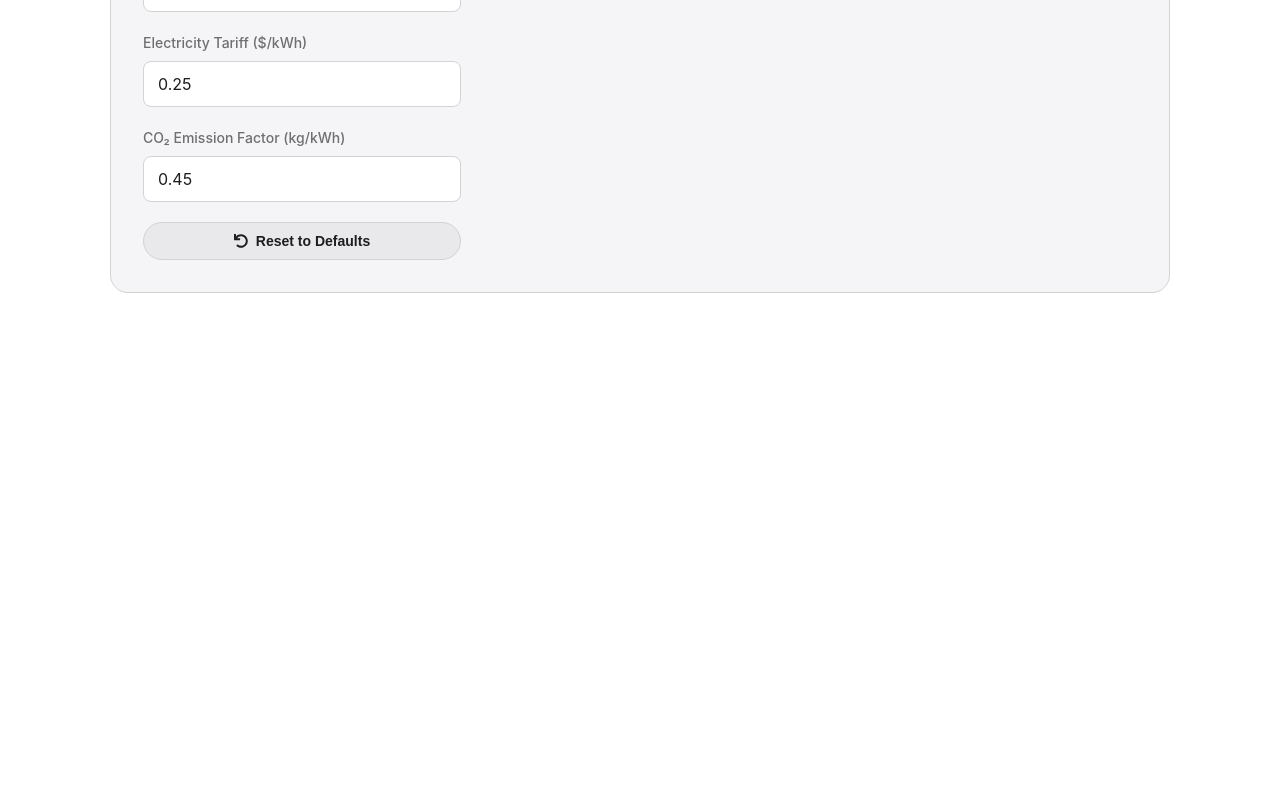
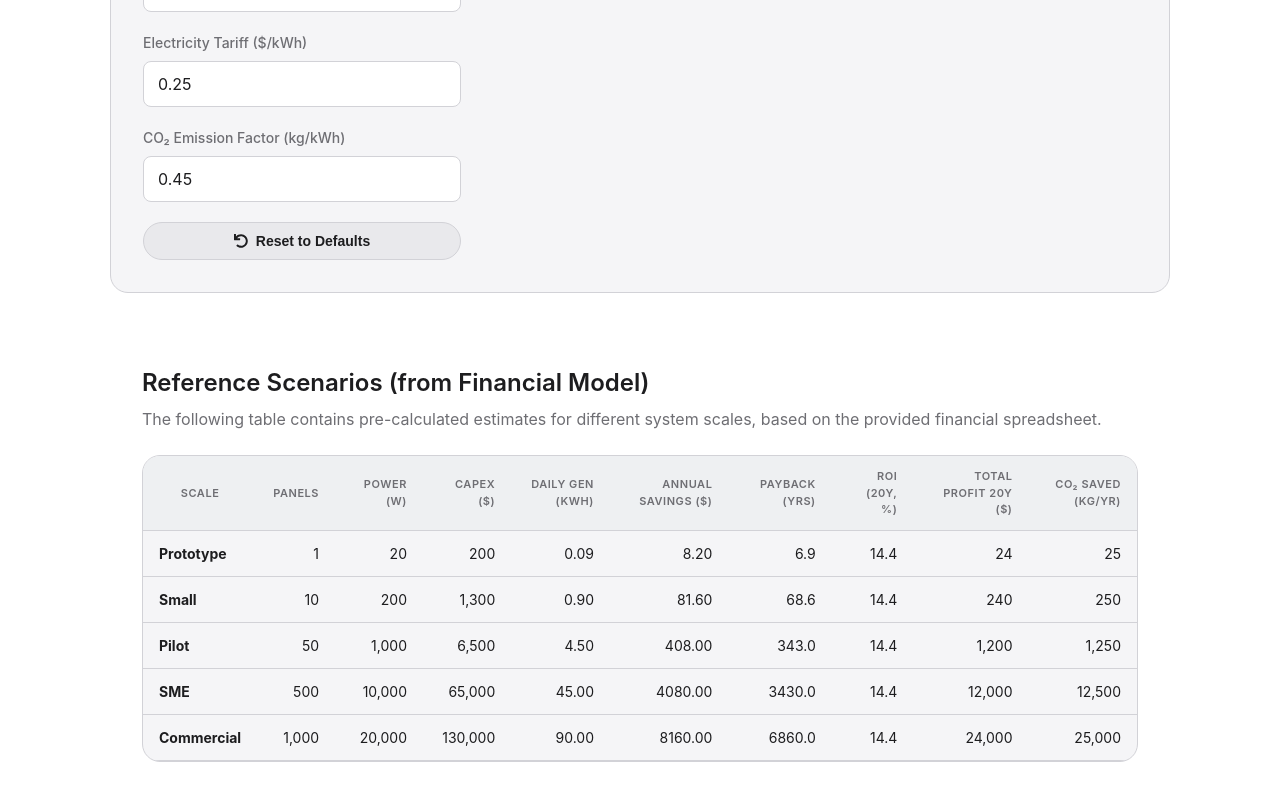
Before and after one commit to sk1ban312/smart-solar-ecosystem, a Next.js app in the folder frontend-dashboard/: page /financial in a window 1280 px wide. Shown: the part 880-1680 px from the top of the page. Before the commit the page ends 1213 px from the top, so only its background shows below. Built offline with nearby package versions, Linux system fonts and the light colour scheme.

Commit message:
Update financial.js

```diff
--- a/frontend-dashboard/src/pages/financial.js
+++ b/frontend-dashboard/src/pages/financial.js
@@ -25,7 +25,6 @@ export default function FinancialPage() {
 
   // Main calculation logic, runs whenever an input changes
   useEffect(() => {
-    // Parse all inputs into numbers, providing a fallback of 0 if invalid
     const panelCapacityW = parseFloat(inputs.panelCapacity) || 0;
     const tariff = parseFloat(inputs.tariff) || 0;
     const capex = parseFloat(inputs.capex) || 0;
@@ -34,28 +33,16 @@ export default function FinancialPage() {
     const projectLifetime = parseInt(inputs.projectLifetime, 10) || 20;
     const co2Factor = parseFloat(inputs.co2Factor) || 0;
 
-    // --- NEW, SIMPLIFIED CALCULATION LOGIC ---
-
-    // 1. Annual Energy Generation (kWh)
+    // --- CORRECTED, SIMPLIFIED CALCULATION LOGIC ---
     const dailyGenerationWh = panelCapacityW * peakSunHours;
     const annualGenerationKwh = (dailyGenerationWh * 365) / 1000;
-
-    // 2. Annual Savings ($)
     const annualSavings = annualGenerationKwh * tariff;
-
-    // 3. Payback Period (years)
     const netAnnualSavings = annualSavings - omCosts;
     const paybackPeriod = (capex > 0 && netAnnualSavings > 0) ? capex / netAnnualSavings : Infinity;
-
-    // 4. Total Profit (over project lifetime, e.g., 20 years)
     const totalSavings = annualSavings * projectLifetime;
     const totalCosts = capex + (omCosts * projectLifetime);
     const totalProfit = totalSavings - totalCosts;
-
-    // 5. ROI (Return on Investment)
     const roi = capex > 0 ? (totalProfit / capex) * 100 : Infinity;
-
-    // 6. Annual CO2 Saved (kg)
     const annualCo2SavedKg = annualGenerationKwh * co2Factor;
 
     setResults({
@@ -66,15 +53,23 @@ export default function FinancialPage() {
       roi,
       annualCo2SavedKg,
     });
+  }, [inputs]);
 
-  }, [inputs]); // This dependency array makes the effect re-run on any input change
+  // Data transcribed from your Excel sheet - THIS IS NOW RESTORED
+  const scaleScenarios = [
+      { scale: 'Prototype', panels: 1, power: 20, capex: 200, dailyGen: 0.09, annualSavings: 8.2, payback: 6.9, roi: 14.4, profit: 24, co2: 25 },
+      { scale: 'Small', panels: 10, power: 200, capex: 1300, dailyGen: 0.9, annualSavings: 81.6, payback: 68.6, roi: 14.4, profit: 240, co2: 250 },
+      { scale: 'Pilot', panels: 50, power: 1000, capex: 6500, dailyGen: 4.5, annualSavings: 408, payback: 343, roi: 14.4, profit: 1200, co2: 1250 },
+      { scale: 'SME', panels: 500, power: 10000, capex: 65000, dailyGen: 45, annualSavings: 4080, payback: 3430, roi: 14.4, profit: 12000, co2: 12500 },
+      { scale: 'Commercial', panels: 1000, power: 20000, capex: 130000, dailyGen: 90, annualSavings: 8160, payback: 6860, roi: 14.4, profit: 24000, co2: 25000 },
+  ];
 
   return (
     <Layout title="Financial Analytics">
       <div style={{ textAlign: 'center', paddingTop: '50px', paddingBottom: '70px' }}>
-        <h1 style={{ fontSize: '56px', fontWeight: 600 }}>Financial Simulator</h1>
+        <h1 style={{ fontSize: '56px', fontWeight: 600 }}>Financial Analytics</h1>
         <p style={{ color: 'var(--text-secondary)', fontSize: '24px', maxWidth: '680px', margin: '8px auto 0 auto' }}>
-          A simplified tool to project solar viability based on core inputs.
+          Use the interactive calculator or review the pre-calculated reference scenarios below.
         </p>
       </div>
 
@@ -83,7 +78,7 @@ export default function FinancialPage() {
         <div className="calculator-container">
           <div className="calculator-inputs">
             <h3><FaCalculator style={{marginRight: '12px'}} />Parameters</h3>
-                <div className="form-grid-single-col"> {/* Using a simpler layout now */}
+              <div className="form-grid-single-col">
                   <div className="form-group">
                       <label htmlFor="panelCapacity">Solar Panel Capacity (W)</label>
                       <input type="number" id="panelCapacity" name="panelCapacity" value={inputs.panelCapacity} onChange={handleInputChange} />
@@ -125,7 +120,8 @@ export default function FinancialPage() {
                   <div className="result-item"><div className="label">Total Profit (20-yr)</div><div className="result-value">${results.totalProfit.toFixed(2)}</div></div>
                   <div className="result-item"><div className="label"><FaLeaf className="icon-small" />CO₂ Saved (Annual)</div><div className="result-value">{results.annualCo2SavedKg.toFixed(2)} kg</div></div>
                 </div>
-                        <p className="footnote">*Outcomes are calculated based on a 20-year project lifetime using the parameters provided. Updates are live.</p>
+                {/* FOOTNOTE RESTORED */}
+                <p className="footnote">*Calculations are based on a 20-year project lifetime using the parameters provided. CO₂ savings are estimated using the Washington D.C. grid emission factor of {inputs.co2Factor} kg/kWh.</p>
               </>
             ) : (
                 <div style={{color:'var(--text-secondary)', textAlign:'center', padding:'50px'}}>Loading...</div>
@@ -133,6 +129,48 @@ export default function FinancialPage() {
           </div>
         </div>
       </div>
+
+      {/* REFERENCE SCENARIOS TABLE RESTORED */}
+      <div className="full-width-card" style={{marginTop: '40px'}}>
+        <h2>Reference Scenarios (from Financial Model)</h2>
+        <p style={{color: 'var(--text-secondary)', marginTop: '-10px', marginBottom: '24px'}}>
+            The following table contains pre-calculated estimates for different system scales, based on the provided financial spreadsheet.
+        </p>
+        <div className="table-container">
+            <table className="reference-table">
+                <thead>
+                    <tr>
+                        <th>Scale</th>
+                        <th className="text-right">Panels</th>
+                        <th className="text-right">Power (W)</th>
+                        <th className="text-right">Capex ($)</th>
+                        <th className="text-right">Daily Gen (kWh)</th>
+                        <th className="text-right">Annual Savings ($)</th>
+                        <th className="text-right">Payback (yrs)</th>
+                        <th className="text-right">ROI (20y, %)</th>
+                        <th className="text-right">Total Profit 20y ($)</th>
+                        <th className="text-right">CO₂ Saved (kg/yr)</th>
+                    </tr>
+                </thead>
+                <tbody>
+                    {scaleScenarios.map(row => (
+                        <tr key={row.scale}>
+                            <td><strong>{row.scale}</strong></td>
+                            <td className="text-right">{row.panels.toLocaleString()}</td>
+                            <td className="text-right">{row.power.toLocaleString()}</td>
+                            <td className="text-right">{row.capex.toLocaleString()}</td>
+                            <td className="text-right">{row.dailyGen.toFixed(2)}</td>
+                            <td className="text-right">{row.annualSavings.toFixed(2)}</td>
+                            <td className="text-right">{row.payback.toFixed(1)}</td>
+                            <td className="text-right">{row.roi.toFixed(1)}</td>
+                            <td className="text-right">{row.profit.toLocaleString()}</td>
+                            <td className="text-right">{row.co2.toLocaleString()}</td>
+                        </tr>
+                    ))}
+                </tbody>
+            </table>
+        </div>
+      </div>
     </Layout>
   );
 }
```
Lines whose indentation alone changed are shown as unchanged.
